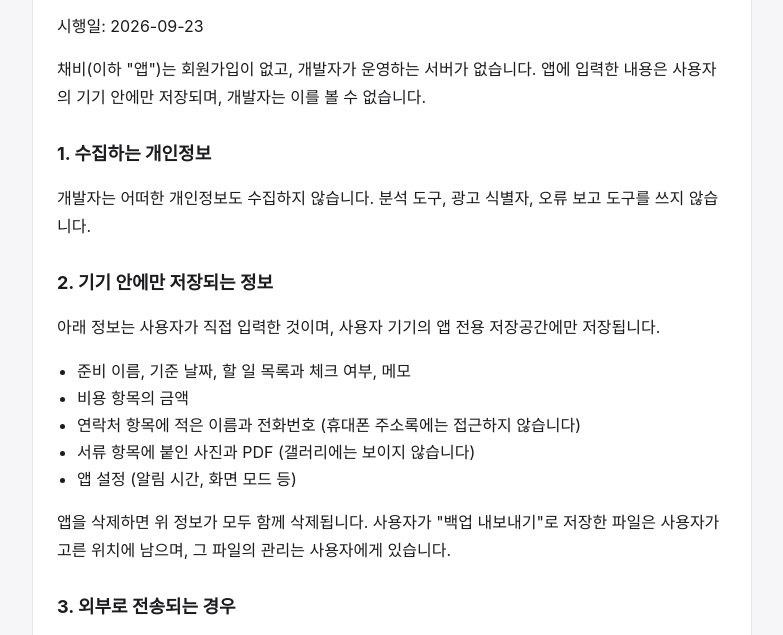
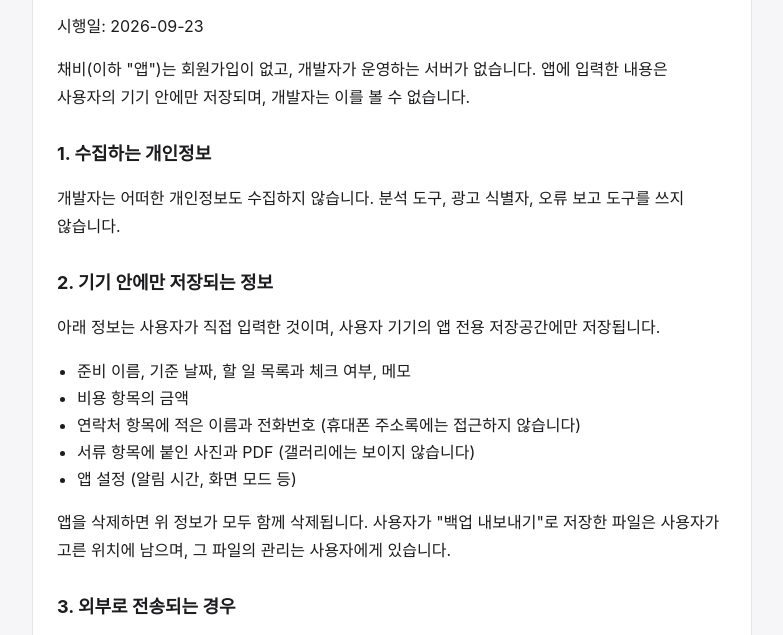
Before and after one commit to pallak83-tech/chaebi-privacy, a plain HTML site: page index.html in a window 1280 px wide. Shown: the part 108-743 px from the top of the page, without its empty margins (248-1031 px from the left). Drawn offline with Linux system fonts and the light colour scheme.

Commit message:
한국어 줄바꿈을 단어 단위로

```diff
--- a/index.html
+++ b/index.html
@@ -7,7 +7,7 @@
 <style>
   :root { --bg:#f6f6f8; --card:#fff; --text:#1c1c1e; --sub:#6b6b70; --line:#e5e5ea; --accent:#218258; }
   @media (prefers-color-scheme: dark) { :root { --bg:#000; --card:#2a2a32; --text:#f2f2f7; --sub:#a1a1a6; --line:#42424d; --accent:#75c59b; } }
-  body { margin:0; background:var(--bg); color:var(--text); font:16px/1.7 -apple-system, "Pretendard", "Apple SD Gothic Neo", "Malgun Gothic", sans-serif; }
+  body { word-break:keep-all; overflow-wrap:anywhere; margin:0; background:var(--bg); color:var(--text); font:16px/1.7 -apple-system, "Pretendard", "Apple SD Gothic Neo", "Malgun Gothic", sans-serif; }
   main { max-width:720px; margin:0 auto; padding:32px 16px 64px; }
   article { background:var(--card); border:1px solid var(--line); border-radius:20px; padding:28px 24px; }
   h1 { font-size:26px; margin:0 0 16px; }
```
